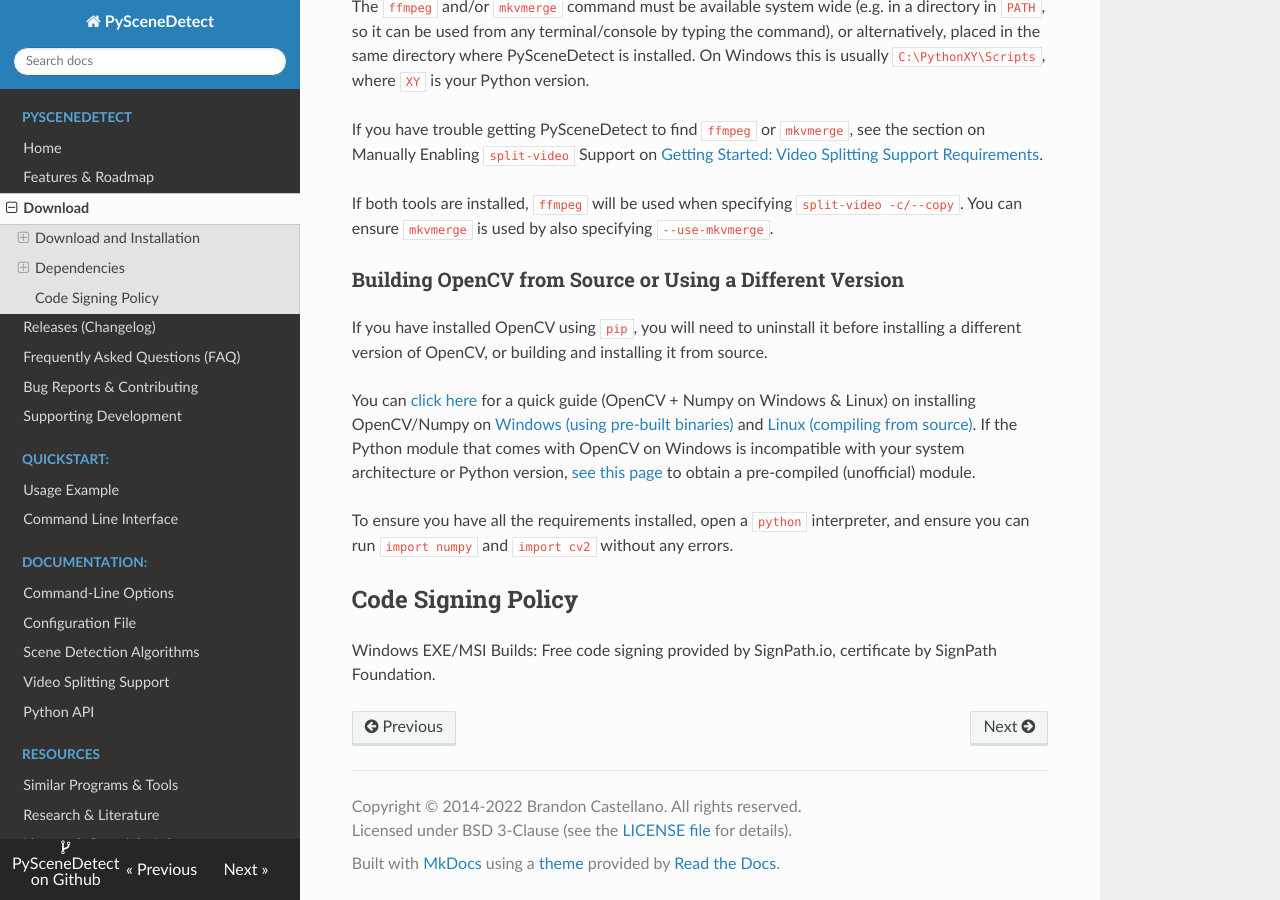
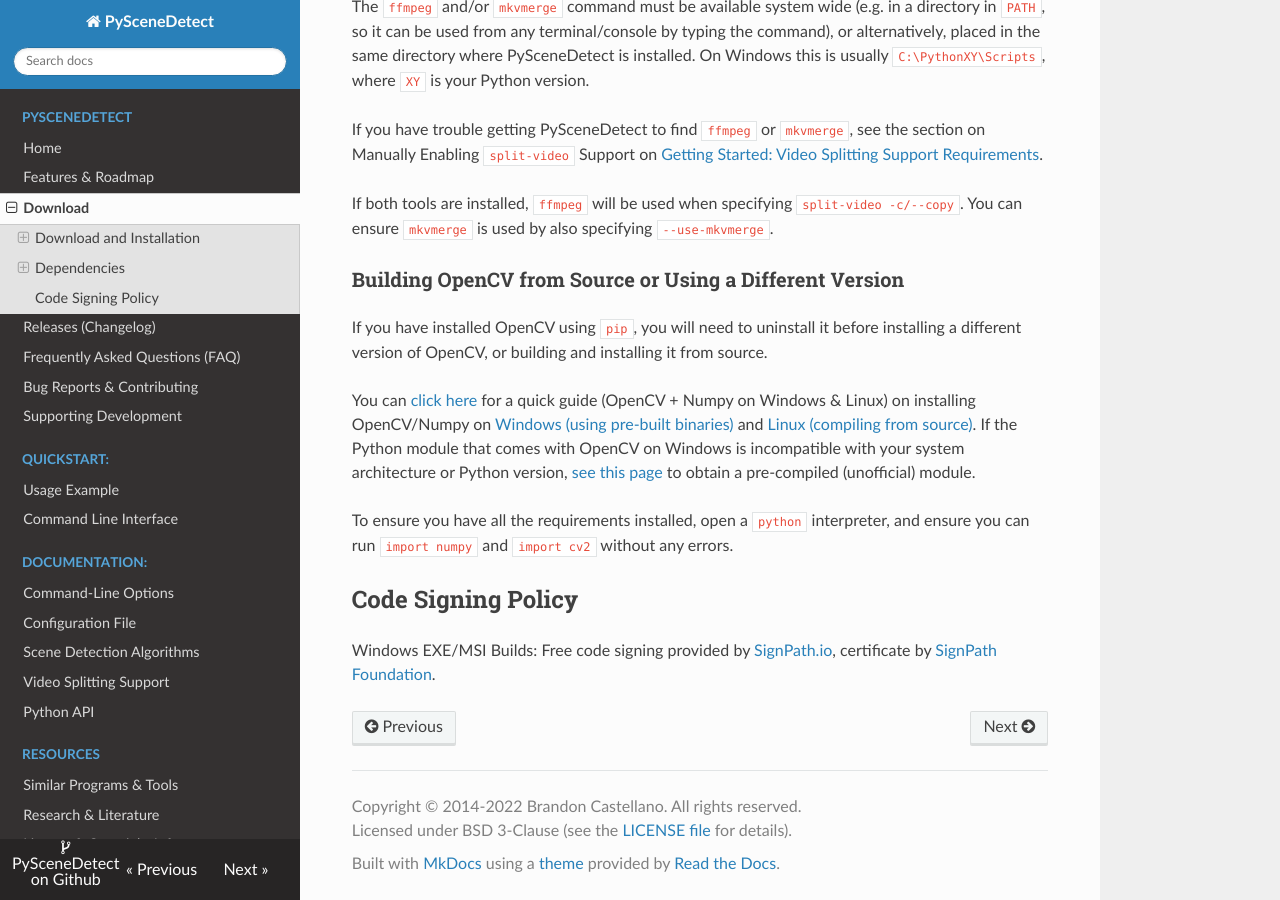
Before and after one commit to vovamushak/PySceneDetect, an MkDocs documentation site: the page built from docs/download.md, in a window 1280 px wide and 900 px high, scrolled down 2347 px. Built offline with MkDocs 1.6.1, drawn with Linux system fonts in a browser that asks for light colours; nearby versions of some CDN libraries; old or Windows-style settings are respelled for this version of MkDocs; part of the change alters nothing that is shown.

```diff
--- a/docs/download.md
+++ b/docs/download.md
@@ -84,4 +84,4 @@ To ensure you have all the requirements installed, open a `python` interpreter,
 
 ## Code Signing Policy
 
-Windows EXE/MSI Builds: Free code signing provided by SignPath.io, certificate by SignPath Foundation.
+Windows EXE/MSI Builds: Free code signing provided by [SignPath.io](https://signpath.io/), certificate by [SignPath Foundation](https://signpath.org/).
```
